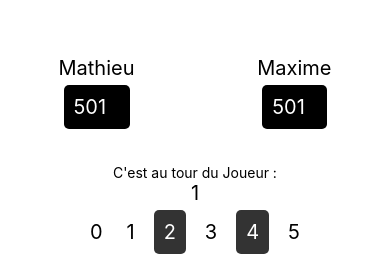
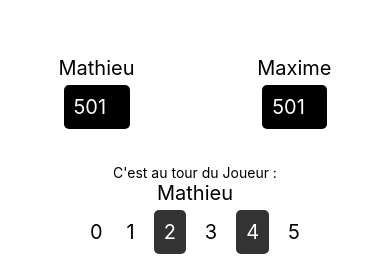
Before and after one commit to Claquettes/Flechettes, a React Native app in the folder pfff/: screen / in a window 390 px wide. Shown: the part 130-392 px from the top of the page. Built offline with nearby package versions, Linux system fonts and the light colour scheme.

Commit message:
Nom du joueur affiché lors du changement de joueur

```diff
--- a/pfff/App.js
+++ b/pfff/App.js
@@ -8,12 +8,11 @@ const DartScorekeeper = () => {
     let [numberShots, setNumberShots] = useState(0);
     const [throws1, setThrows1] = useState([]);
     const [throws2, setThrows2] = useState([]);
-    let player1Name = "Mathieu";
-    let player2Name = "Maxime";
-    let [actualPlayer, setActualPlayer] = useState(1);
+    let players = ["Mathieu", "Maxime"];
+    let [actualPlayer, setActualPlayer] = useState(0);
 
     const updateScore = (shot) => {
-        if (actualPlayer === 1) {
+        if (actualPlayer === 0) {
             setScore1(score1 - shot);
             setThrows1([...throws1, shot]);
         }
@@ -62,10 +61,10 @@ const DartScorekeeper = () => {
     const changePlayer = () => {
         if(numberShots === 2){
             setNumberShots(0);
-            if(actualPlayer=== 1){
-                setActualPlayer(2);
+            if(actualPlayer=== 0){
+                setActualPlayer(1);
             }else{
-                setActualPlayer(1);
+                setActualPlayer(0);
             }
         }
     }
@@ -75,25 +74,25 @@ const DartScorekeeper = () => {
         setThrows1([]);
         setThrows2([]);
         setNumberShots(0);
-        setActualPlayer(1);
+        setActualPlayer(0);
     }
 
     return (
         <View style={styles.container}>
             <View style={styles.playerContainer}>
             <View style={styles.playerContainer1}>
-                <Text style={styles.text}>{player1Name}</Text>
+                <Text style={styles.text}>{players[0]}</Text>
                 <Text style={styles.score}>{score1}</Text>
                 <Text style={styles.arrayThrows}>{throws1.join(', ')}</Text>
             </View>
             <View style={styles.playerContainer2}>
-                <Text style={styles.text}>{player2Name}</Text>
+                <Text style={styles.text}>{players[1]}</Text>
                 <Text style={styles.score}>{score2}</Text>
                 <Text style={styles.arrayThrows}>{throws2.join(', ')}</Text>
             </View>
             </View>
             <Text>C'est au tour du Joueur :</Text>
-            <Text style={styles.text}>{actualPlayer}</Text>
+            <Text style={styles.text}>{players[actualPlayer]}</Text>
 
             <View style={styles.buttonContainer}>
 
```
